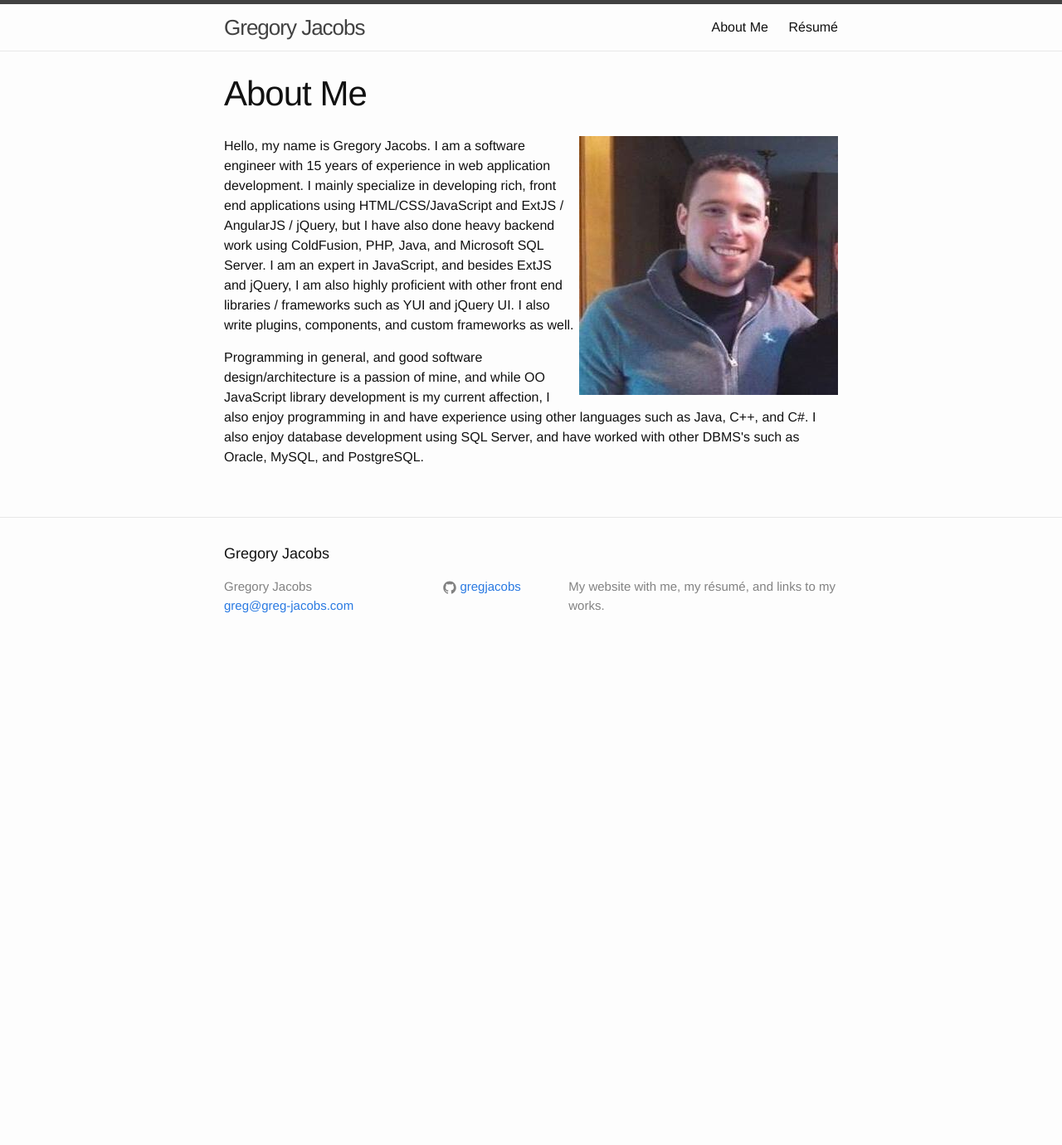
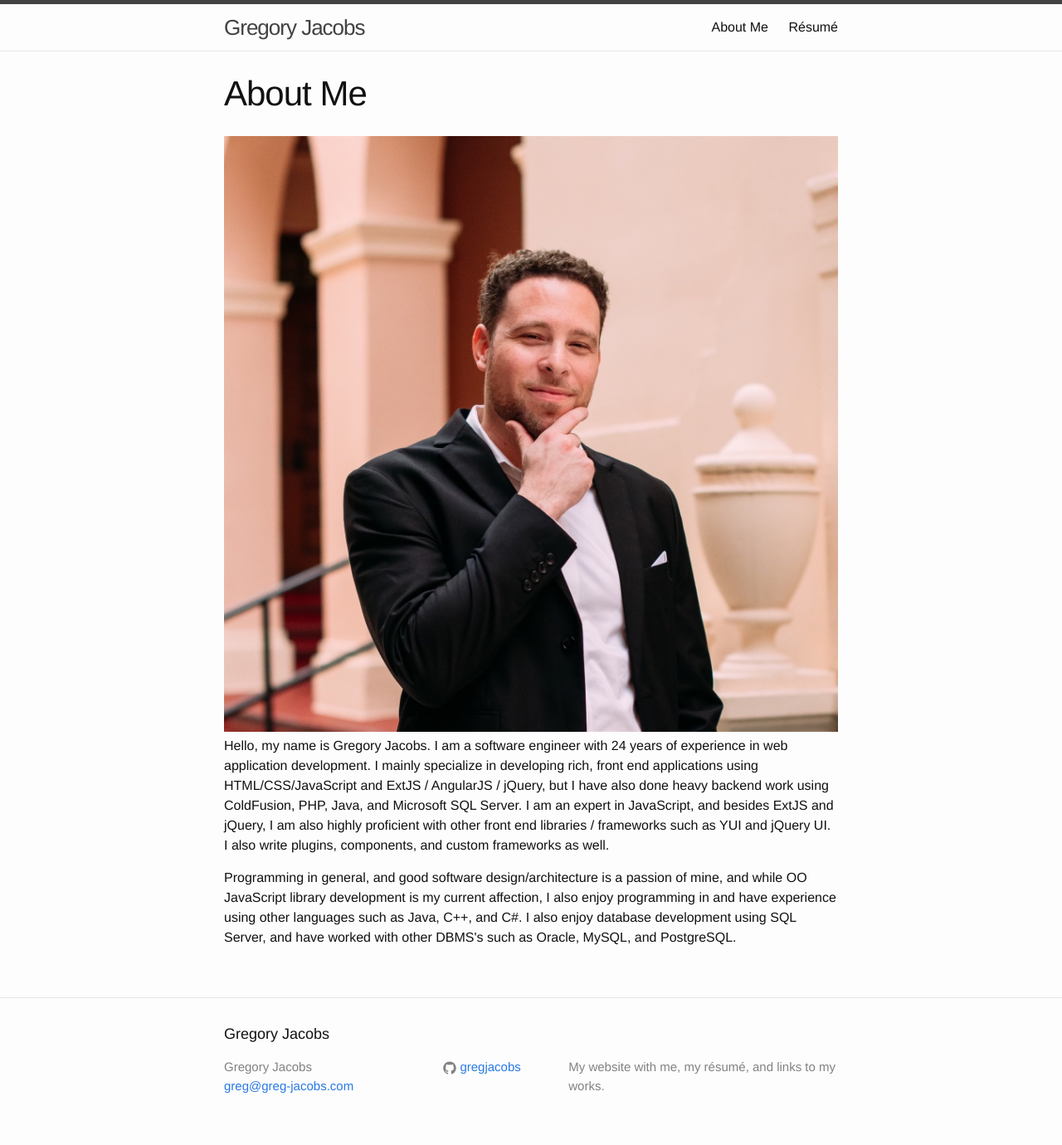
Before and after one commit to gregjacobs/gregjacobs.github.io, a Jekyll site: the page built from index.html, in a window 1280 px wide. Shown: the whole page at 83% size. Built offline with Jekyll 4.4.1, drawn with Linux system fonts in a browser that asks for light colours; before the commit the page ends 900 px from its top, so only the background shows below that; some of the changed lines change nothing that is shown.

Commit message:
Update pic

```diff
--- a/index.html
+++ b/index.html
@@ -6,7 +6,8 @@
 
 <p>
     <img src="{{ site.baseurl }}/images/Gregory-Jacobs.jpg" class="right pl5 pb5" />
-    Hello, my name is Gregory Jacobs. I am a software engineer with 15 years of
+    Hello, my name is Gregory Jacobs. I am a software engineer with
+    <script>document.write((new Date()).getFullYear() - 2000);</script> years of
     experience in web application development. I mainly specialize in developing
     rich, front end applications using HTML/CSS/JavaScript and ExtJS / AngularJS /
     jQuery, but I have also done heavy backend work using ColdFusion, PHP, Java, and
```
Also changed, not shown: images/Gregory-Jacobs.jpg.
